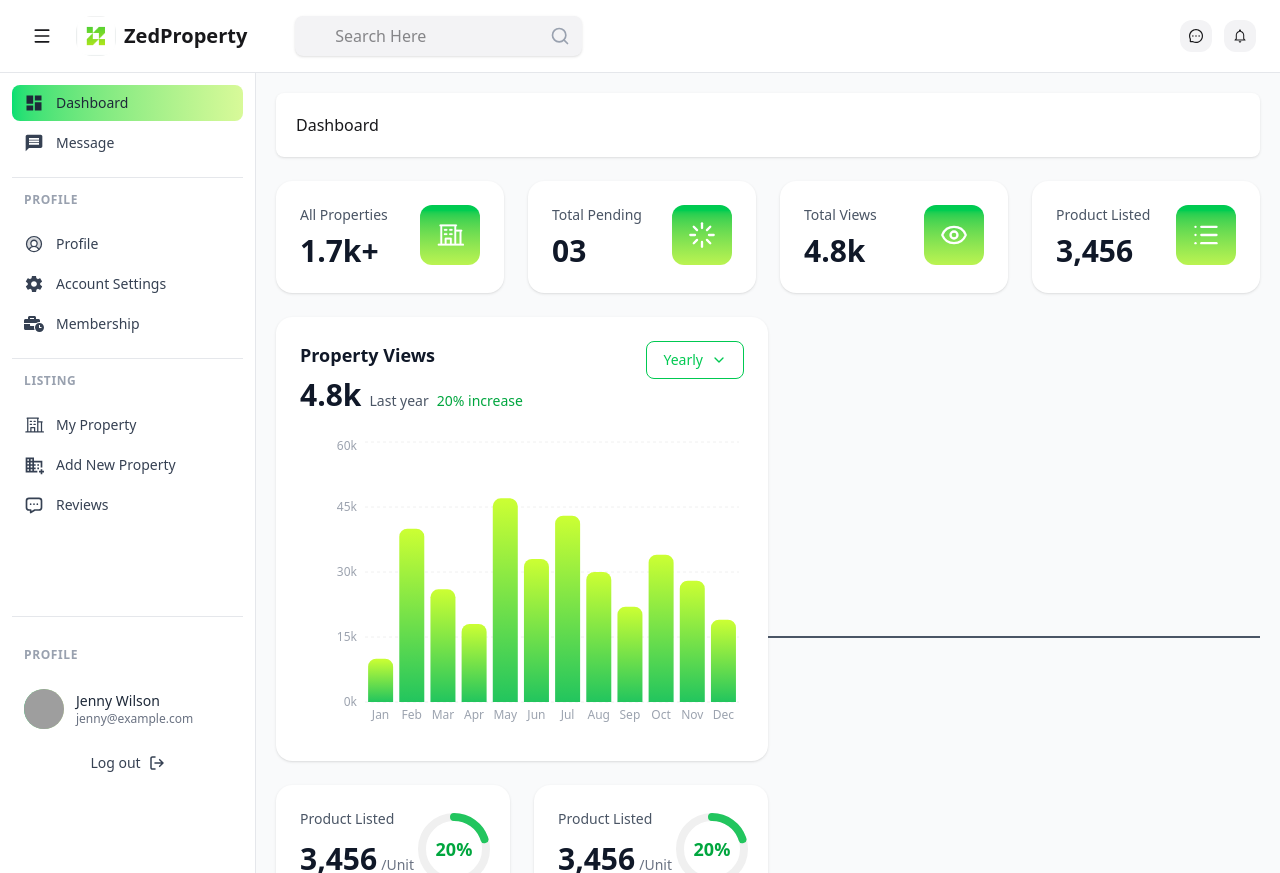
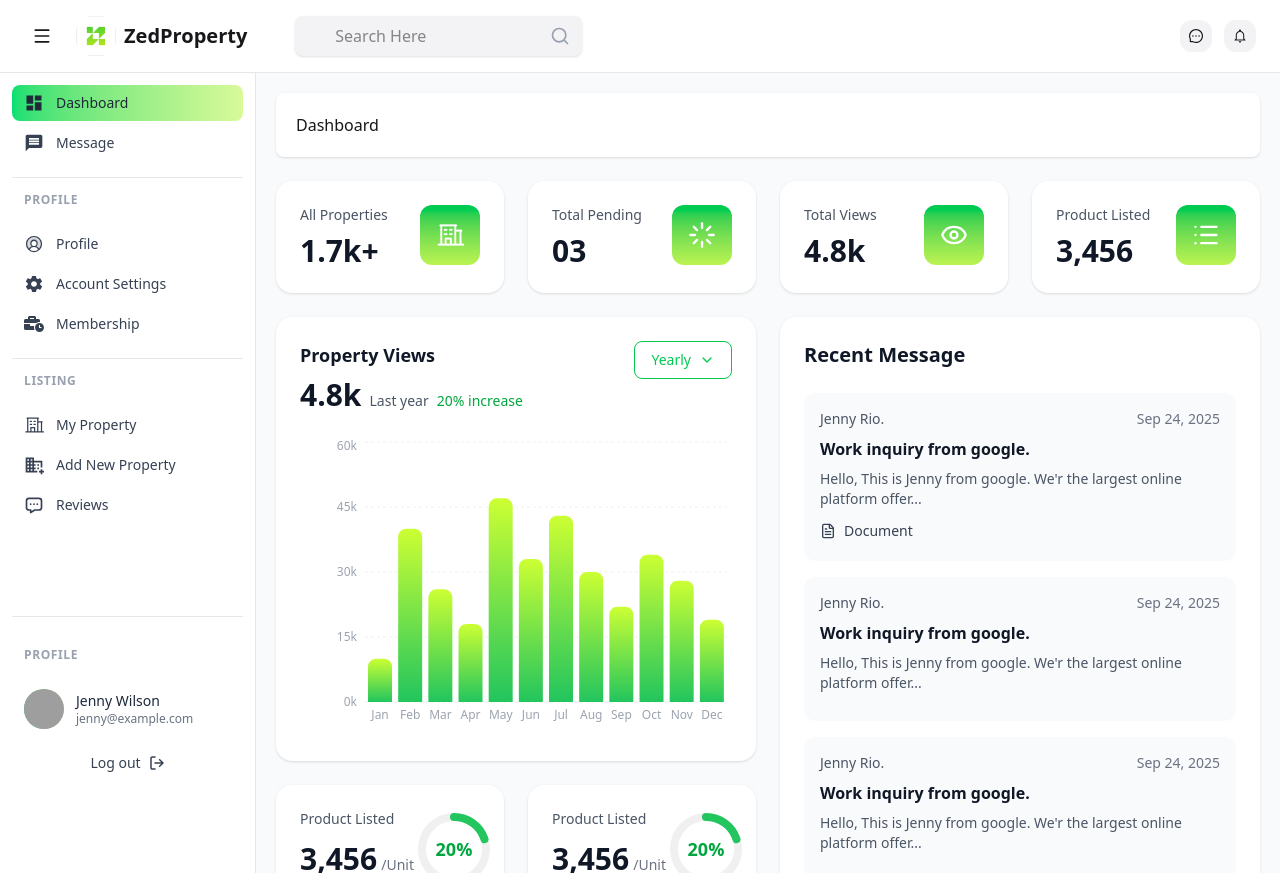
Before and after one commit to Jubayerhusain/Agent-Dashboard, a React (Vite) app: page / in a window 1280 px wide. Built offline with nearby package versions, Linux system fonts and the light colour scheme; grey boxes are pictures that could not be loaded.

Commit message:
Recent Message  section added done

```diff
--- /dev/null
+++ b/src/Components/dashboard/RecentMessages.jsx
@@ -0,0 +1,84 @@
+import React from 'react';
+import { FileText } from 'lucide-react';
+
+export default function RecentMessages() {
+  const messages = [
+    {
+      id: 1,
+      sender: 'Jenny Rio.',
+      date: 'Sep 24, 2025',
+      subject: 'Work inquiry from google.',
+      preview: "Hello, This is Jenny from google. We'r the largest online platform offer...",
+      hasDocument: true,
+    },
+    {
+      id: 2,
+      sender: 'Jenny Rio.',
+      date: 'Sep 24, 2025',
+      subject: 'Work inquiry from google.',
+      preview: "Hello, This is Jenny from google. We'r the largest online platform offer...",
+      hasDocument: false,
+    },
+    {
+      id: 3,
+      sender: 'Jenny Rio.',
+      date: 'Sep 24, 2025',
+      subject: 'Work inquiry from google.',
+      preview: "Hello, This is Jenny from google. We'r the largest online platform offer...",
+      hasDocument: false,
+    },
+     {
+      id: 4,
+      sender: 'John Dw.',
+      date: 'jan 14, 2025',
+      subject: 'Work inquiry from google.',
+      preview: "Hello, This is Jenny from google. We'r the largest online platform offer...",
+      hasDocument: false,
+    },
+  ];
+
+  return (
+    <div className="w-full bg-gray-50">
+      <div className=" bg-white rounded-2xl shadow-sm p-6">
+        <h2 className="text-xl font-semibold text-gray-900 mb-6">
+          Recent Message
+        </h2>
+
+        <div className="space-y-4">
+          {messages.map((message, index) => (
+            <div
+              key={message.id}
+              className={`p-4 rounded-xl bg-gray-50 hover:bg-gray-100 transition-colors cursor-pointer ${
+                index !== messages.length - 1 ? 'mb-4' : ''
+              }`}
+            >
+              {/* Header */}
+              <div className="flex items-start justify-between mb-2">
+                <p className="text-sm text-gray-600">{message.sender}</p>
+                <p className="text-sm text-gray-500">{message.date}</p>
+              </div>
+
+              {/* Subject */}
+              <h3 className="text-base font-semibold text-gray-900 mb-2">
+                {message.subject}
+              </h3>
+
+              {/* Preview */}
+              <p className="text-sm text-gray-600 mb-3">
+                {message.preview}
+              </p>
+
+              {/* Document Badge */}
+              {message.hasDocument && (
+                <div className="inline-flex items-center gap-2 text-sm text-gray-700">
+                  <FileText className="w-4 h-4" />
+                  <span>Document</span>
+                </div>
+              )}
+            </div>
+          ))}
+        </div>
+      </div>
+    </div>
+  );
+}
--- a/src/Pages/Dashboard.jsx
+++ b/src/Pages/Dashboard.jsx
@@ -1,6 +1,7 @@
 import React from "react";
 import Stats from "../Components/dashboard/Stats";
 import PropertyAnalytics from "../Components/dashboard/PropertyAnalytics";
+import RecentMessages from "../Components/dashboard/RecentMessages";
 
 const Dashboard = () => {
   return (
@@ -10,11 +11,13 @@
       </header>
       <div>
         <Stats />
-        <div className="flex justify-between items-center my-6">
+        <div className="flex justify-between items-top gap-6 my-6">
           <div className="w-6/12">
             <PropertyAnalytics />
           </div>
-          <div className="w-6/12 border border-gray-600"></div>
+          <div className="w-6/12">
+            <RecentMessages />
+          </div>
         </div>
       </div>
     </div>
```
